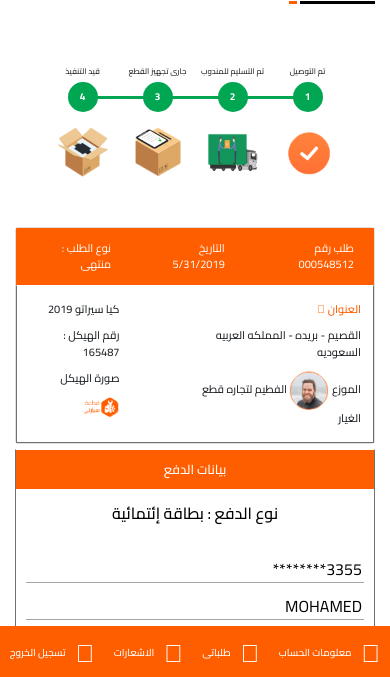
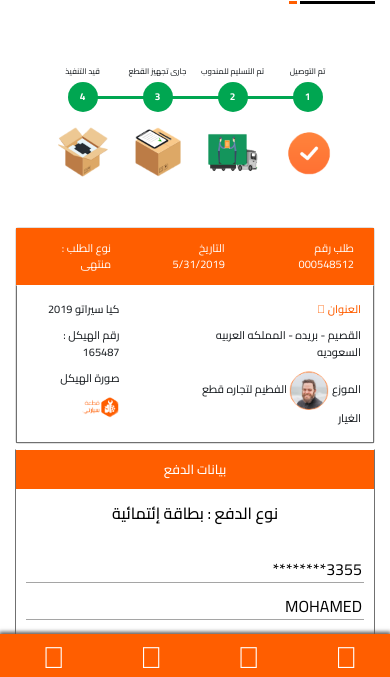
Before and after one commit to mahmoudramadan100/task-7, a plain HTML site: page order.html in a window 390 px wide. Shown: the part 165-842 px from the top of the page. Drawn offline with Linux system fonts and the light colour scheme; a web font is replaced by a local one.

Commit message:
Done Last-Edit

```diff
--- a/css/main.scss
+++ b/css/main.scss
@@ -847,6 +847,14 @@ body.open {
             outline: none;
             border: 1px solid $main-color-alt;
         }
+        @include breakpoints(sm) {
+            padding: 2px 15px;
+            width: 90%;
+        }
+        @include breakpoints(xs) {
+            padding: 2px 15px;
+            width: 90%;
+        }
     }
     .send {
         background: #ff5e00;
@@ -865,6 +873,16 @@ body.open {
         a {
             color: $white-color !important;
             text-align: center;
+        }
+        @include breakpoints(sm) {
+            max-width: 90%;
+            padding: 3px 0 !important;
+            font-size: 14px !important;
+        }
+        @include breakpoints(xs){
+            max-width: 90%;
+            padding: 3px 0 !important;
+            font-size: 14px !important;
         }
     }
     .share {
@@ -992,6 +1010,9 @@ body.open {
                     padding-left: 10px;
                     font-size: 25px;
                     @include vendor-prefix(transition, all 0.3s);
+                    @include breakpoints(xs){
+                        font-size: 30px;
+                    }
                 }
                 a {
                     color: #fff;
@@ -1006,6 +1027,11 @@ body.open {
                     }
                     @include breakpoints(xs) {
                         font-size: 10px;
+                    }
+                    span {
+                        @include breakpoints(xs){
+                            display: none;
+                        }
                     }
                 }
                 &::after {
@@ -1062,10 +1088,12 @@ body.open {
                 flex-wrap: wrap;
             }
             @include breakpoints(xs) {
-                padding: 10px 0;
+                padding: 0;
                 display: flex;
                 justify-content: space-around;
                 flex-wrap: wrap;
+                height: 45px;
+                align-items: center;
             }
         }
         @include breakpoints(sm) {
@@ -1077,10 +1105,11 @@ body.open {
         }
         @include breakpoints(xs) {
             margin: 0;
-            height: auto;
+            height: 45px;
             position: fixed;
             bottom: 0;
             width: 100%;
+            box-shadow: 0px -1px 4px 1px #5c5656;
         }
     }
     @include breakpoints(sm) {
--- a/order.html
+++ b/order.html
@@ -163,25 +163,33 @@
                             <li>
                                 <a href="#">
                                     <i class="fas fa-user-alt icon"></i>
+                                    <span>
                                     معلومات الحساب
+                                    </span>
                                 </a>
                             </li>
                             <li class="active">
                                 <a href="#">
                                     <i class="fas fa-list icon"></i>
-                                    طلباتى
+                                    <span>
+                                        طلباتى
+                                    </span>
                                 </a>
                             </li>
                             <li>
                                 <a href="#">
                                     <i class="fas fa-bell icon"></i>
+                                    <span>
                                     الاشعارات
+                                    </span>
                                 </a>
                             </li>
                             <li>
                                 <a href="#">
                                     <i class="fas fa-user-alt icon"></i>
+                                    <span>
                                     تسجيل الخروج
+                                    </span>
                                 </a>
                             </li>
                         </ul>
```
Also changed, not shown: css/main.css, 1 other file.
